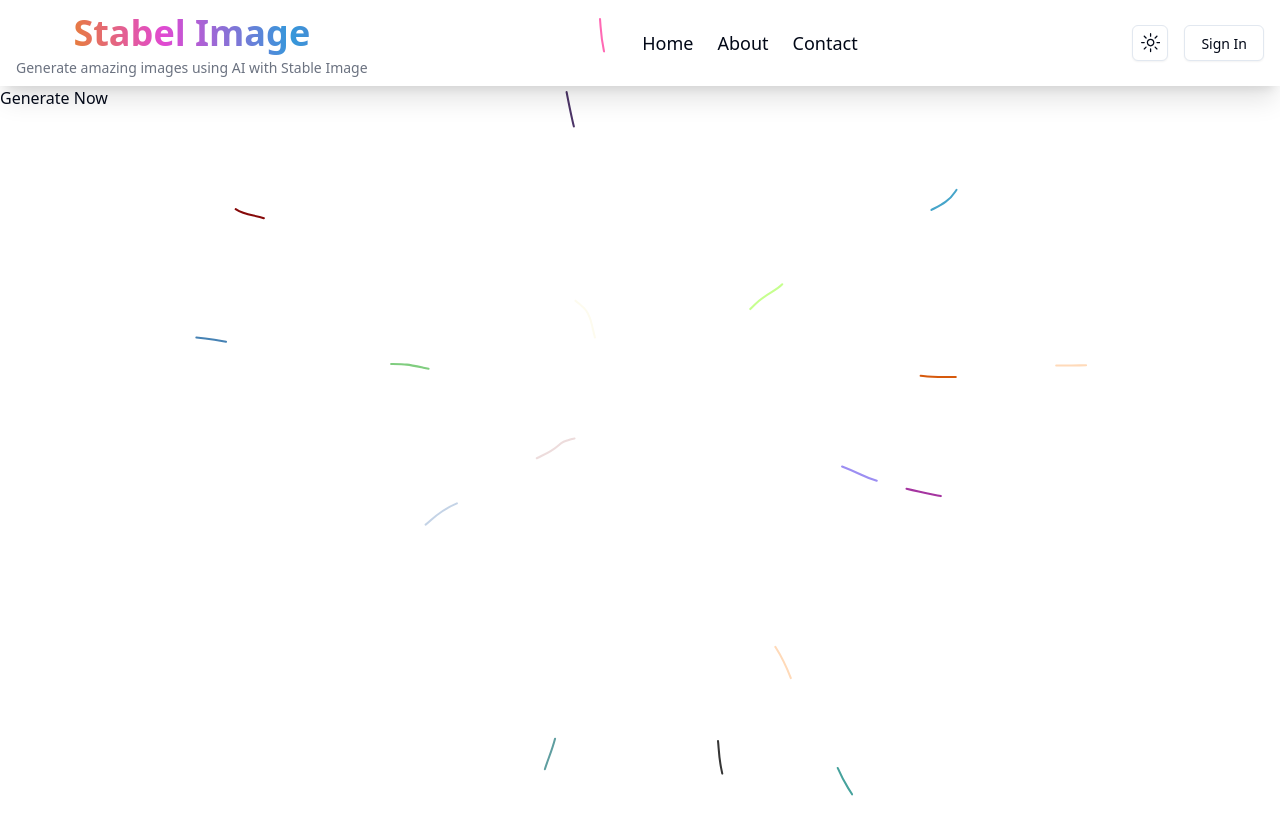
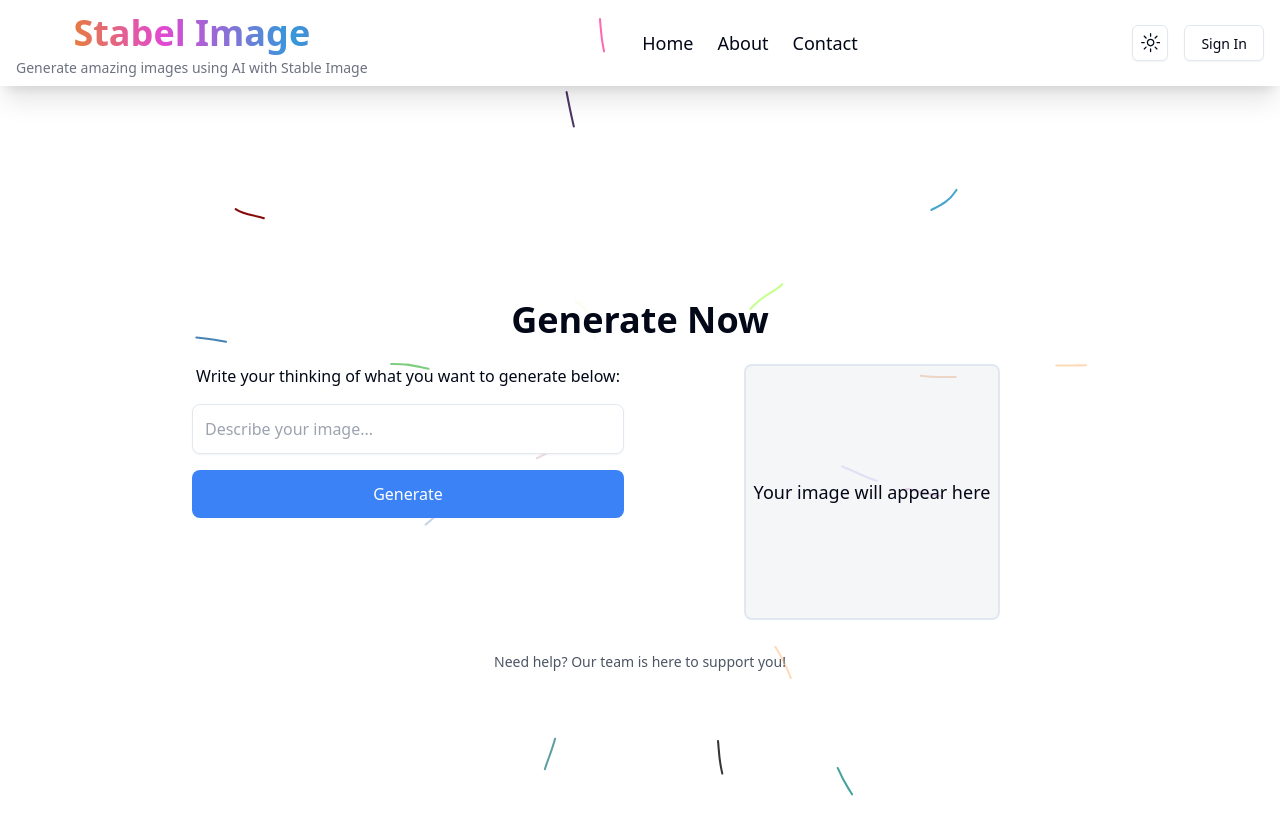
Before and after one commit to dipesh227/stableimg, a Next.js app: page /generatenow in a window 1280 px wide. Shown: the top 834 px of the page. Before the commit the page ends 800 px from the top, so only its background shows below. Built offline with nearby package versions, Linux system fonts and the light colour scheme.

Commit message:
all frontend complet now back end

```diff
--- a/src/app/about/page.tsx
+++ b/src/app/about/page.tsx
@@ -59,7 +59,7 @@ function About() {
             { name: 'Dipesh Joshi', role: 'Team Lead', image: '/path-to-dipesh-image.jpg' },
             { name: 'Bhaskar Bhatt', role: 'AI Engineer', image: '/path-to-bhaskar-image.jpg' },
             { name: 'Rudresh Manral', role: 'Frontend Developer', image: '/path-to-rudresh-image.jpg' },
-            { name: 'Shohel Khan', role: 'Backend Developer', image: '/path-to-shohel-image.jpg' },
+            { name: 'Sohil Khan', role: 'Backend Developer', image: '/path-to-shohel-image.jpg' },
           ].map((member, index) => (
             <motion.div
               key={index}
--- a/src/app/generatenow/page.tsx
+++ b/src/app/generatenow/page.tsx
@@ -1,8 +1,53 @@
+'use client'
+import { motion } from 'framer-motion';
+
 export default function GenerateNowPage() {
     return (
-        <div>
-            <h1>Generate Now</h1>
-            {/* Add content related to image generation here */}
+        <div className="flex flex-col items-center justify-center min-h-screen w-full">
+            <motion.h1
+                initial={{ opacity: 0, y: -20 }}
+                animate={{ opacity: 1, y: 0 }}
+                transition={{ duration: 0.5 }}
+                className="text-4xl font-bold mb-6 text-center"
+            >
+                Generate Now
+            </motion.h1>
+            <div className="flex flex-col md:flex-row gap-8 w-full max-w-4xl">
+                <div className="w-full md:w-1/2">
+                    <p className="mb-4 text-center">Write your thinking of what you want to generate below:</p>
+                    <form className="mb-4">
+                        <motion.input
+                            initial={{ opacity: 0, x: -20 }}
+                            animate={{ opacity: 1, x: 0 }}
+                            transition={{ duration: 0.5, delay: 0.2 }}
+                            type="text"
+                            className="w-full p-3 border rounded-lg shadow-sm focus:outline-none focus:ring-2"
+                            placeholder="Describe your image..."
+                        />
+                        <motion.button
+                            whileHover={{ scale: 1.05 }}
+                            whileTap={{ scale: 0.95 }}
+                            type="submit"
+                            className="w-full mt-4 px-6 py-3 rounded-lg transition duration-300 ease-in-out bg-blue-500 text-white hover:bg-blue-600"
+                        >
+                            Generate
+                        </motion.button>
+                    </form>
+                </div>
+                <div className="w-full md:w-1/2 flex items-center justify-center">
+                    <motion.div
+                        initial={{ opacity: 0, scale: 0.8 }}
+                        animate={{ opacity: 1, scale: 1 }}
+                        transition={{ duration: 0.5, delay: 0.4 }}
+                        className="border-2 rounded-lg aspect-square flex items-center justify-center w-64 h-64 bg-opacity-80 dark:bg-opacity-80 bg-gray-100 dark:bg-gray-800"
+                    >
+                        <p className="text-lg">Your image will appear here</p>
+                    </motion.div>
+                </div>
+            </div>
+            <div className="mt-8 text-center">
+                <p className="text-sm text-gray-600">Need help? Our team is here to support you!</p>
+            </div>
         </div>
     );
 }
```
